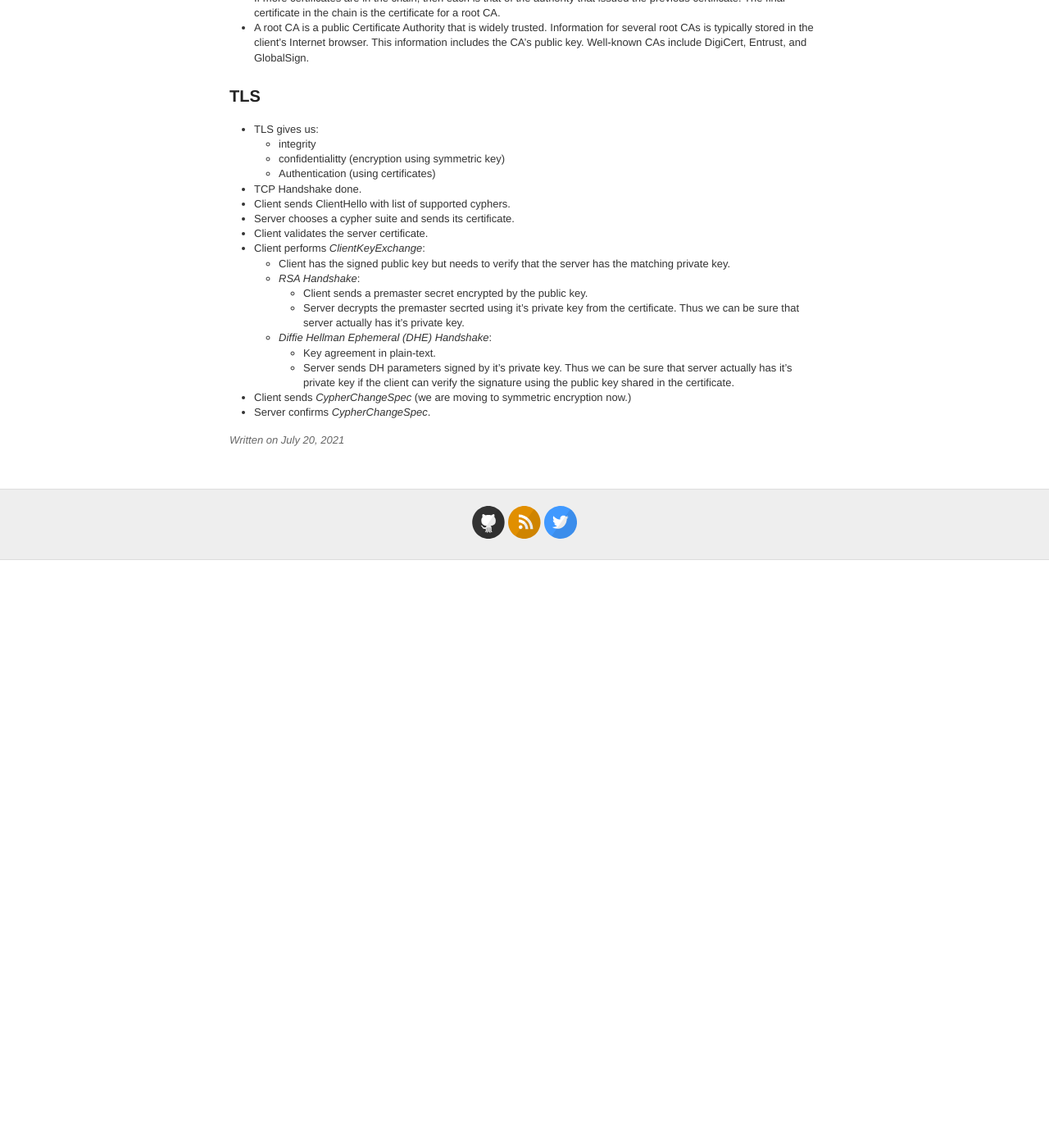
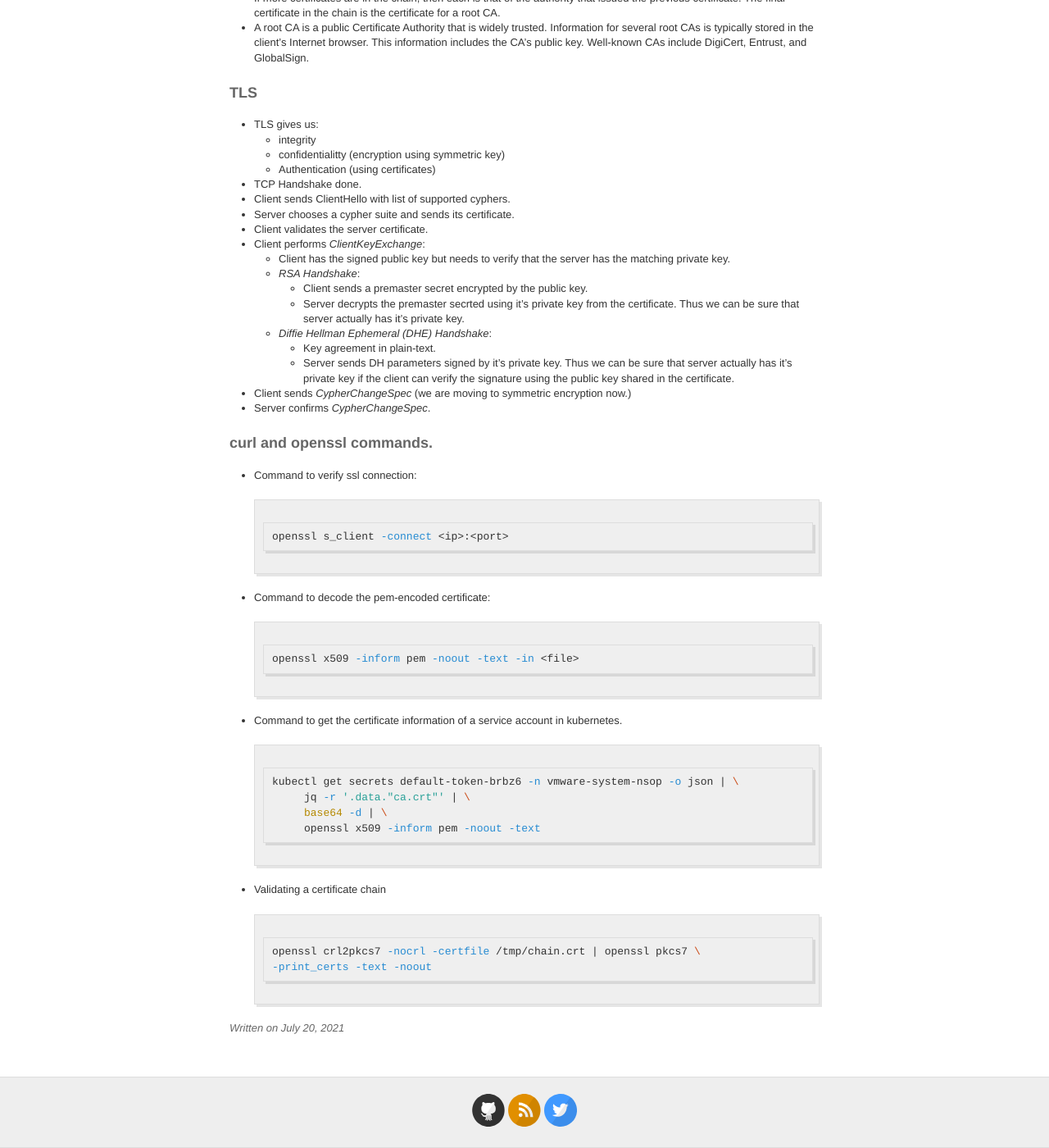
Before and after one commit to ritsz/ritsz.github.io, a Jekyll site: the page built from _posts/2021-07-20-Certificates.md, in a window 1280 px wide and 1400 px high, scrolled down 983 px. Shown: the whole window at 82% size. Built offline with Jekyll 4.4.1, drawn with Linux system fonts in a browser that asks for light colours; our own code applies the rules of GitHub Pages for plain Markdown files; before the commit the page ends 1666 px from its top, so only the background shows below that; some of the changed text lies outside the part shown.

Commit message:
add curl commands

````diff
--- a/_posts/2021-07-20-Certificates.md
+++ b/_posts/2021-07-20-Certificates.md
@@ -2,7 +2,7 @@
 
 * https://kubernetes.io/docs/reference/access-authn-authz/authentication/
 
-#### Certificate Structure:
+#### Certificate Structure
 * A public key certificate, digital certificate or identity certificate is an electronic document to prove the ownership of the public key.
 * A public key certificate provides a safe way for an entity to pass on its public key to be used in asymmetric cryptography (PKI).
 * Most common format is x509.
@@ -13,12 +13,12 @@
 	4. Subject's public key.
 	5. Digital signature of the issuer that has verified the certificate's content.
 
-#### comparison of csr and crt.
+#### Comparison of CSR and CRT
 * CSR has all the information about the subject, including the public key, and a self signature.
 * Certificate has the same information, as well as the issuer information, and the digital signature from the issuer.
 * If the CSR is signed by the intermediate CA, then client will use the entire certificate bundle (from leaf upto root CA certificates) for certificate validation.
 
-#### csr signing and signature by CA.
+#### CSR signing and signature by CA
 * The certificate signing request is used by the certificate authority (CA), and signed by its private key to generate a certificate.
 * The certificate can be used by the subject to prove it's ownership of the public key to any party/client that trusts the signature of the CA. ie, both the server and client have to trust the root CA.
 * The root CA can be a well known CA (like Digicert or Entrust), or in case of local communication between microservices, it can be a local CA (for example VECS/VMCA for vmware)
@@ -28,7 +28,7 @@
 * If more certificates are in the chain, then each is that of the authority that issued the previous certificate. The final certificate in the chain is the certificate for a root CA.
 * A root CA is a public Certificate Authority that is widely trusted. Information for several root CAs is typically stored in the client's Internet browser. This information includes the CA's public key. Well-known CAs include DigiCert, Entrust, and GlobalSign.
 
-### TLS
+#### TLS
 * TLS gives us:
 	* integrity
 	* confidentialitty (encryption using symmetric key)
@@ -48,3 +48,25 @@
 		* Server sends DH parameters signed by it's private key. Thus we can be sure that server actually has it's private key if the client can verify the signature using the public key shared in the certificate.
 * Client sends *CypherChangeSpec* (we are moving to symmetric encryption now.)
 * Server confirms *CypherChangeSpec*.
+
+#### curl and openssl commands.
+* Command to verify ssl connection:
+```sh
+openssl s_client -connect <ip>:<port>
+```
+* Command to decode the pem-encoded certificate:
+```sh
+openssl x509 -inform pem -noout -text -in <file>
+```
+* Command to get the certificate information of a service account in kubernetes.
+```sh
+kubectl get secrets default-token-brbz6 -n vmware-system-nsop -o json | \
+	   jq -r '.data."ca.crt"' | \
+	   base64 -d | \
+	   openssl x509 -inform pem -noout -text
+```
+* Validating a certificate chain
+```sh
+openssl crl2pkcs7 -nocrl -certfile /tmp/chain.crt | openssl pkcs7 \
+-print_certs -text -noout
+```
````
